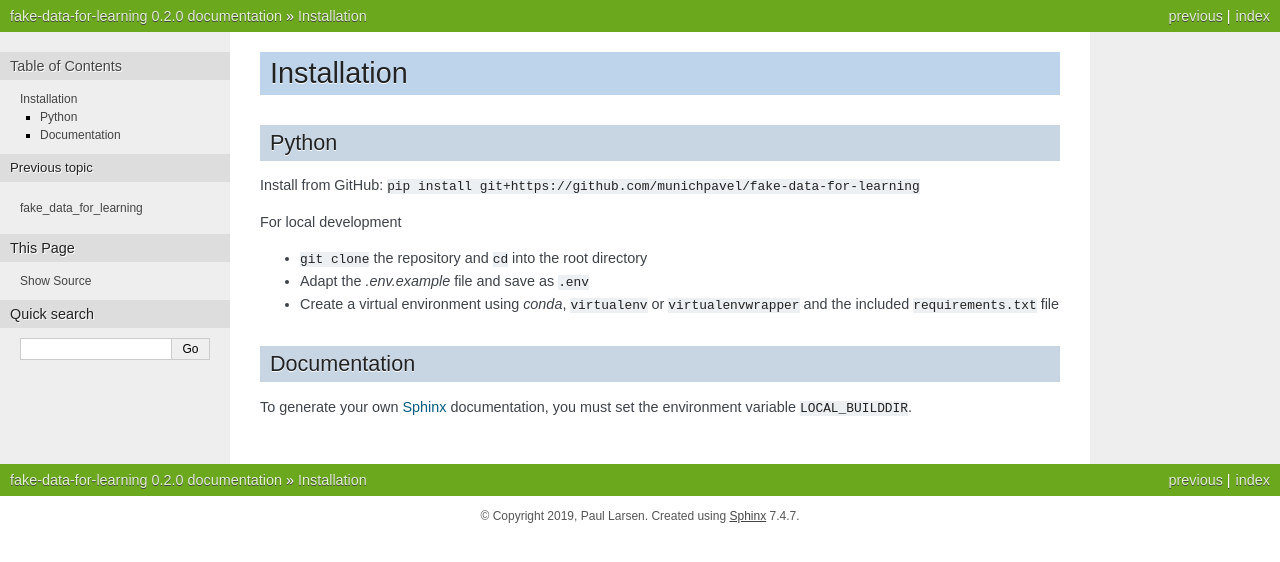
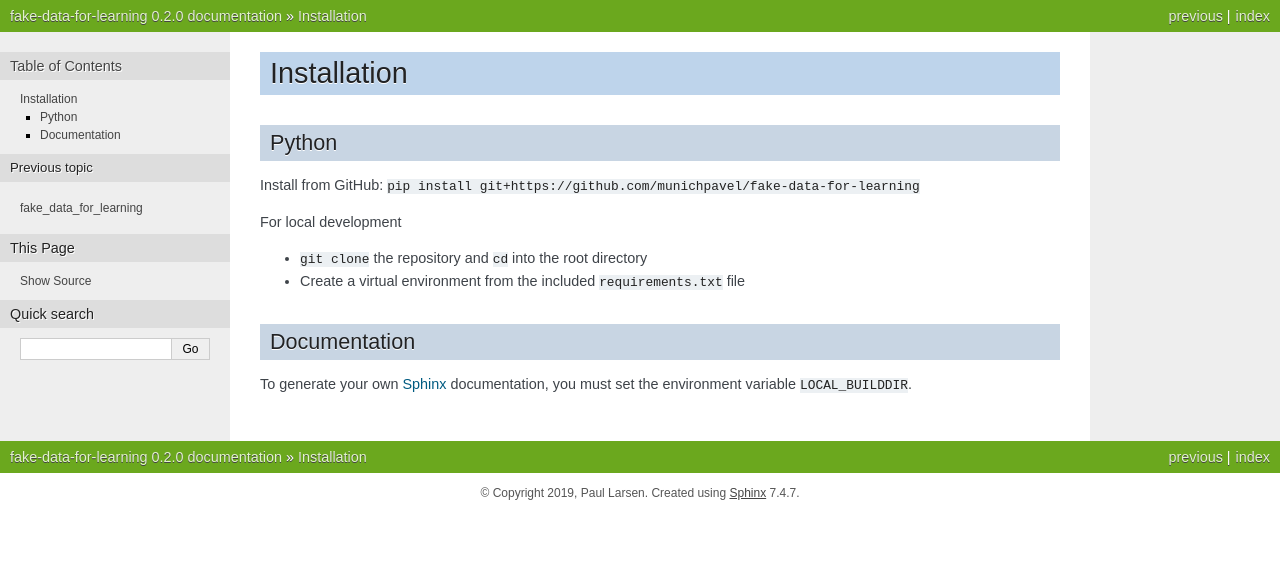
Before and after one commit to munichpavel/fake-data-for-learning, a Sphinx documentation site: the page built from docs/source/install.rst, in a window 1280 px wide. Shown: the top 562 px of the page. Built offline with Sphinx 7.4.7, drawn with Linux system fonts in a browser that asks for light colours.

Commit message:
Slim down local install instructions

```diff
--- a/docs/source/install.rst
+++ b/docs/source/install.rst
@@ -10,8 +10,7 @@ Install from GitHub: ``pip install git+https://github.com/munichpavel/fake-data-
 For local development
 
 * ``git clone`` the repository and ``cd`` into the root directory
-* Adapt the `.env.example` file and save as ``.env``
-* Create a virtual environment using `conda`, ``virtualenv`` or ``virtualenvwrapper`` and the included ``requirements.txt`` file
+* Create a virtual environment from the included ``requirements.txt`` file
 
 Documentation
 =============
```
